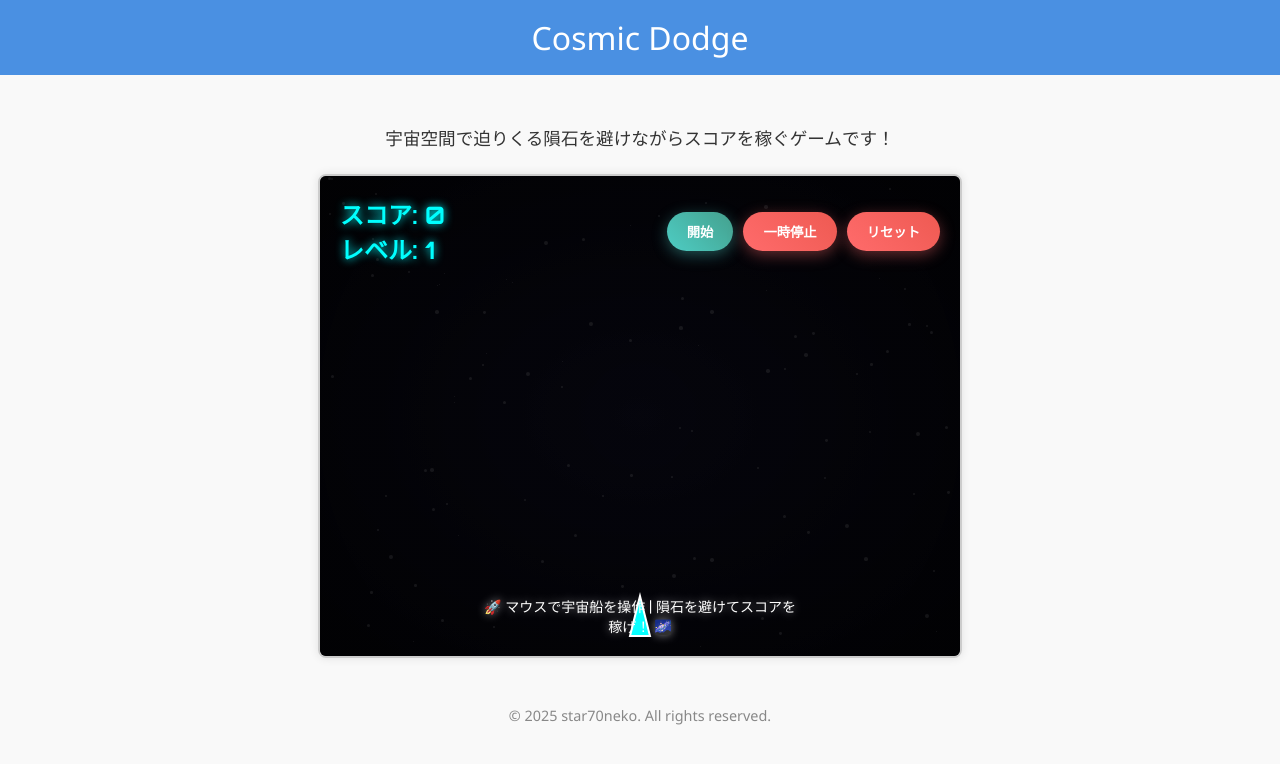
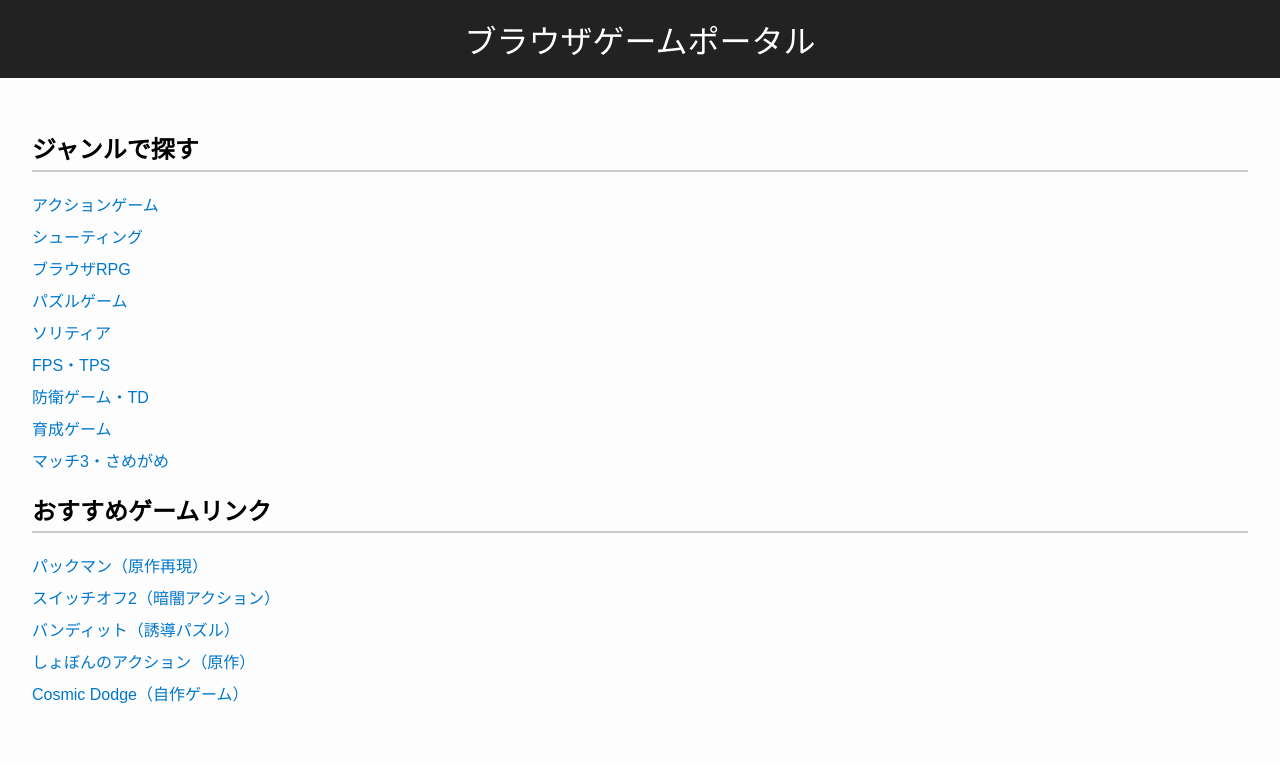
Before and after one commit to star70neko/my-website, a plain HTML site: page index.html in a window 1280 px wide. Drawn offline with Linux system fonts and the light colour scheme.

Commit message:
Update index.html

```diff
--- a/index.html
+++ b/index.html
@@ -2,19 +2,17 @@
 <html lang="ja">
 <head>
   <meta charset="UTF-8">
-  <meta name="viewport" content="width=device-width, initial-scale=1.0">
-  <title>Cosmic Dodge ゲーム</title>
+  <title>ブラウザゲームポータル</title>
   <style>
     body {
-      background: #f9f9f9;
-      font-family: 'Segoe UI', sans-serif;
-      color: #333;
+      background: #fdfdfd;
+      font-family: sans-serif;
       margin: 0;
       padding: 0;
     }
 
     header {
-      background: #4a90e2;
+      background: #222;
       color: white;
       padding: 1rem;
       text-align: center;
@@ -22,41 +20,57 @@
     }
 
     main {
-      display: flex;
-      flex-direction: column;
-      align-items: center;
       padding: 2rem;
     }
 
-    p {
-      font-size: 1.1rem;
-      margin-bottom: 1.5rem;
+    h2 {
+      border-bottom: 2px solid #ccc;
+      padding-bottom: 0.3rem;
     }
 
-    iframe {
-      border: 2px solid #ccc;
-      border-radius: 8px;
-      box-shadow: 0 0 10px rgba(0,0,0,0.1);
-      width: 640px;
-      height: 480px;
+    ul {
+      list-style: none;
+      padding: 0;
     }
 
-    footer {
-      text-align: center;
-      padding: 1rem;
-      color: #888;
-      font-size: 0.9rem;
+    li {
+      margin: 0.5rem 0;
+    }
+
+    a {
+      color: #0077cc;
+      text-decoration: none;
+    }
+
+    a:hover {
+      text-decoration: underline;
     }
   </style>
 </head>
 <body>
-  <header>Cosmic Dodge</header>
+  <header>ブラウザゲームポータル</header>
   <main>
-    <p>宇宙空間で迫りくる隕石を避けながらスコアを稼ぐゲームです！</p>
-    <iframe src="cosmic-dodge.html"></iframe>
+    <h2>ジャンルで探す</h2>
+    <ul>
+      <li><a href="https://example.com/action" target="_blank">アクションゲーム</a></li>
+      <li><a href="https://example.com/shooting" target="_blank">シューティング</a></li>
+      <li><a href="https://example.com/rpg" target="_blank">ブラウザRPG</a></li>
+      <li><a href="https://example.com/puzzle" target="_blank">パズルゲーム</a></li>
+      <li><a href="https://example.com/solitaire" target="_blank">ソリティア</a></li>
+      <li><a href="https://example.com/fps" target="_blank">FPS・TPS</a></li>
+      <li><a href="https://example.com/defense" target="_blank">防衛ゲーム・TD</a></li>
+      <li><a href="https://example.com/育成" target="_blank">育成ゲーム</a></li>
+      <li><a href="https://example.com/match3" target="_blank">マッチ3・さめがめ</a></li>
+    </ul>
+
+    <h2>おすすめゲームリンク</h2>
+    <ul>
+      <li><a href="https://pacman.live/" target="_blank">パックマン（原作再現）</a></li>
+      <li><a href="https://nekogames.jp/flash/switchoff2.html" target="_blank">スイッチオフ2（暗闇アクション）</a></li>
+      <li><a href="https://example.com/bandit" target="_blank">バンディット（誘導パズル）</a></li>
+      <li><a href="https://example.com/shobon" target="_blank">しょぼんのアクション（原作）</a></li>
+      <li><a href="cosmic-dodge.html">Cosmic Dodge（自作ゲーム）</a></li>
+    </ul>
   </main>
-  <footer>
-    © 2025 star70neko. All rights reserved.
-  </footer>
 </body>
 </html>
```
